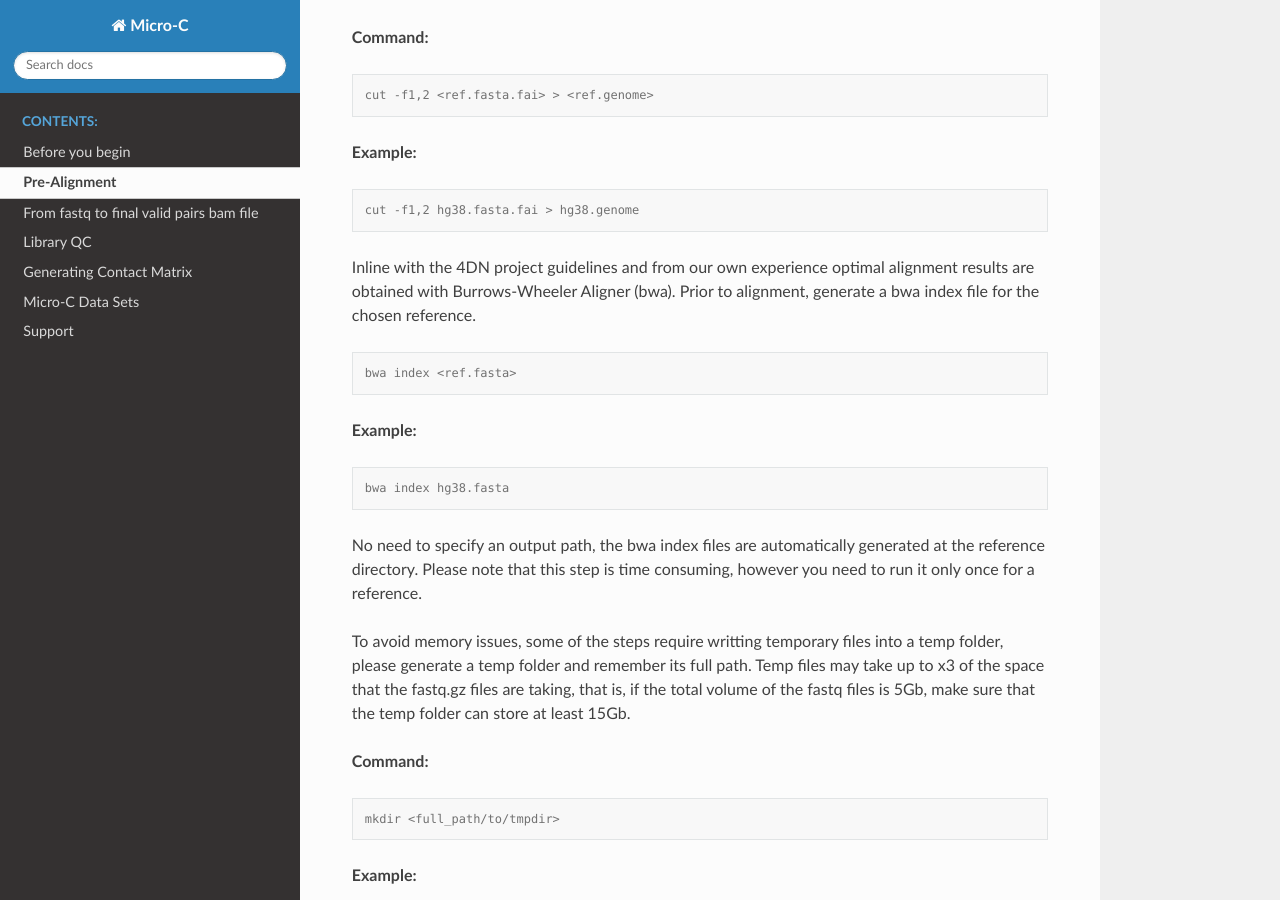
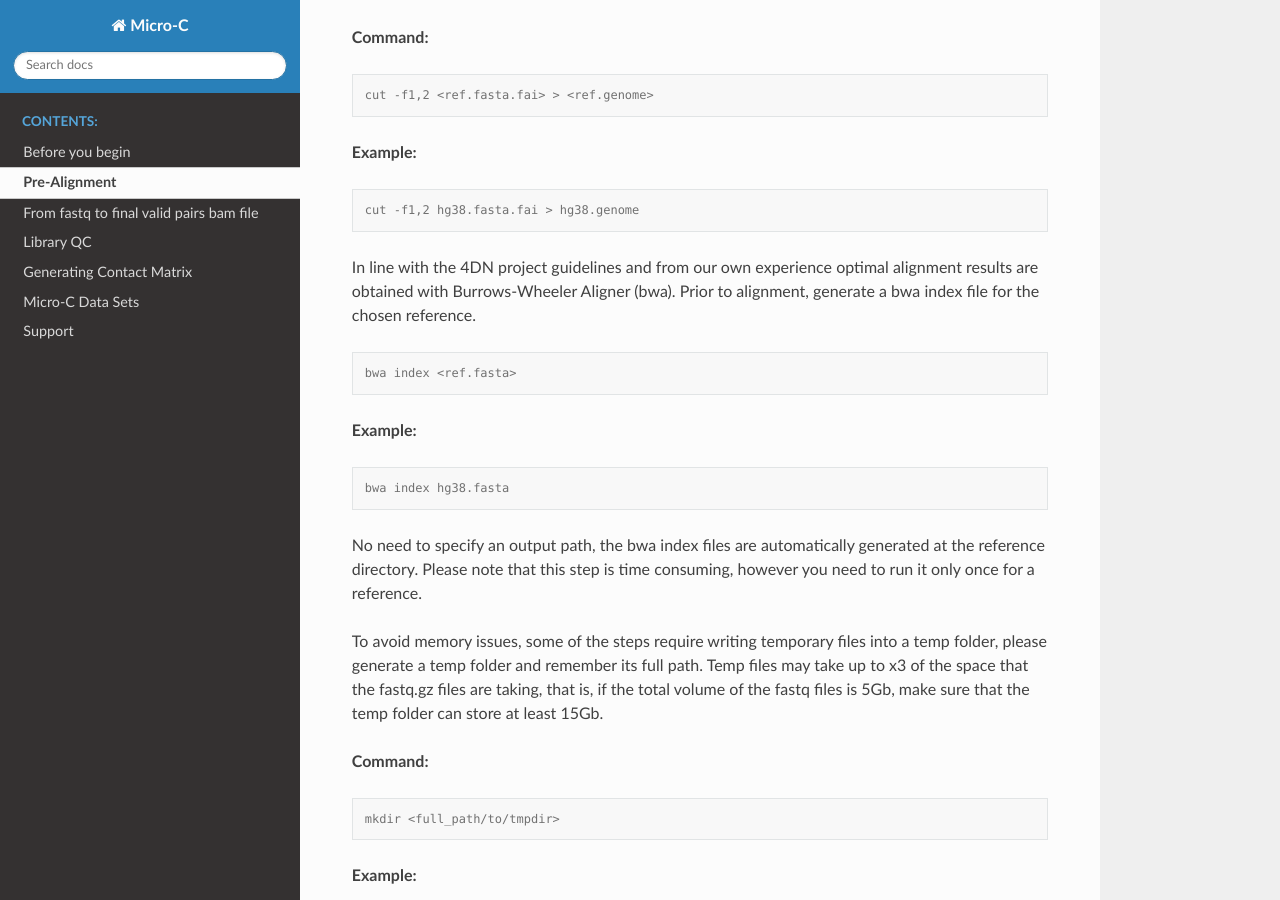
Before and after one commit to dovetail-genomics/Micro-C, a Sphinx documentation site: the page built from docs/source/pre_alignment.rst, in a window 1280 px wide and 900 px high, scrolled down 627 px. Built offline with Sphinx 7.4.7 and the Read the Docs theme 2.0.0, drawn with Linux system fonts in a browser that asks for light colours.

Commit message:
minor edits

```diff
--- a/docs/source/pre_alignment.rst
+++ b/docs/source/pre_alignment.rst
@@ -40,7 +40,7 @@ Faidx will index the ref file and create <ref.fasta>.fai on the reference direct
    cut -f1,2 hg38.fasta.fai > hg38.genome
 
 
-Inline with the 4DN project guidelines and from our own experience optimal alignment results are obtained with Burrows-Wheeler Aligner (bwa).
+In line with the 4DN project guidelines and from our own experience optimal alignment results are obtained with Burrows-Wheeler Aligner (bwa).
 Prior to alignment, generate a bwa index file for the chosen reference.
 
 
@@ -59,7 +59,7 @@ Prior to alignment, generate a bwa index file for the chosen reference.
 
 No need to specify an output path, the bwa index files are automatically generated at the reference directory. Please note that this step is time consuming, however you need to run it only once for a reference.
 
-To avoid memory issues, some of the steps require writting temporary files into a temp folder, please generate a temp folder and remember its full path. Temp files may take up to x3 of the space that the fastq.gz files are taking, that is, if the total volume of the fastq files is 5Gb, make sure that the temp folder can store at least 15Gb.
+To avoid memory issues, some of the steps require writing temporary files into a temp folder, please generate a temp folder and remember its full path. Temp files may take up to x3 of the space that the fastq.gz files are taking, that is, if the total volume of the fastq files is 5Gb, make sure that the temp folder can store at least 15Gb.
 
 **Command:**
 
```
